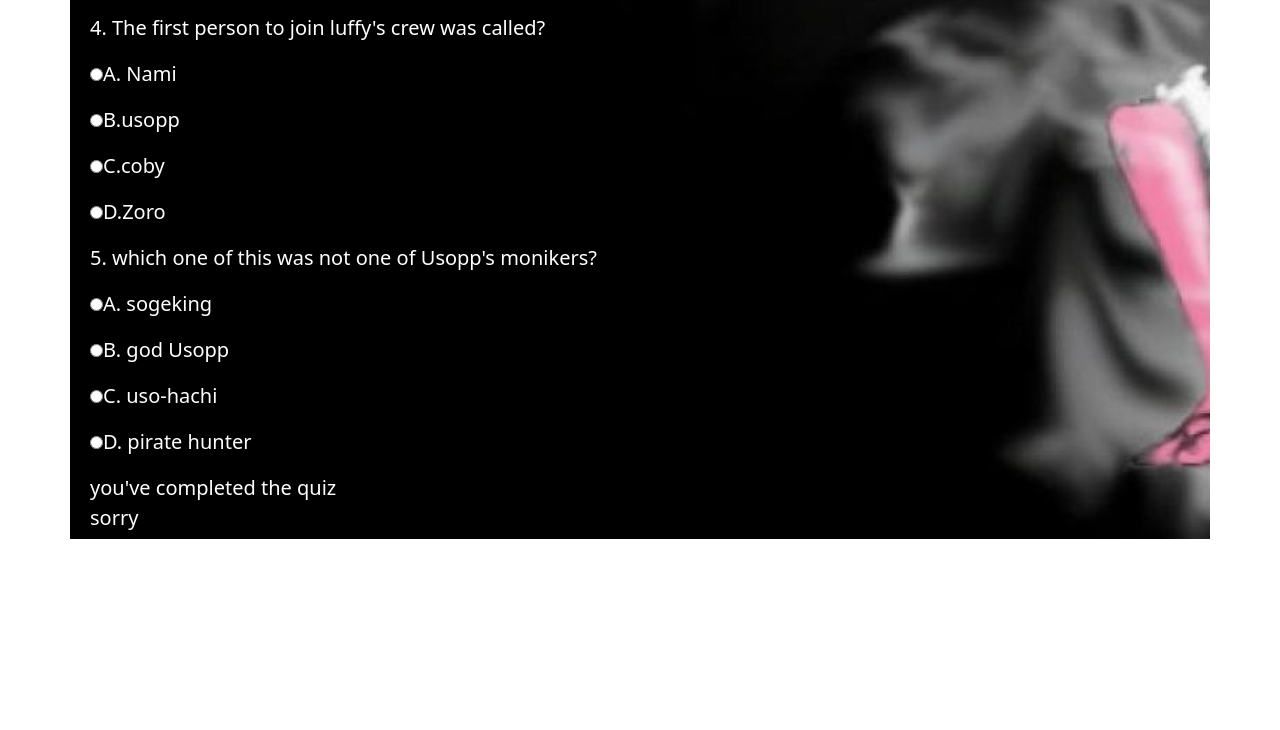
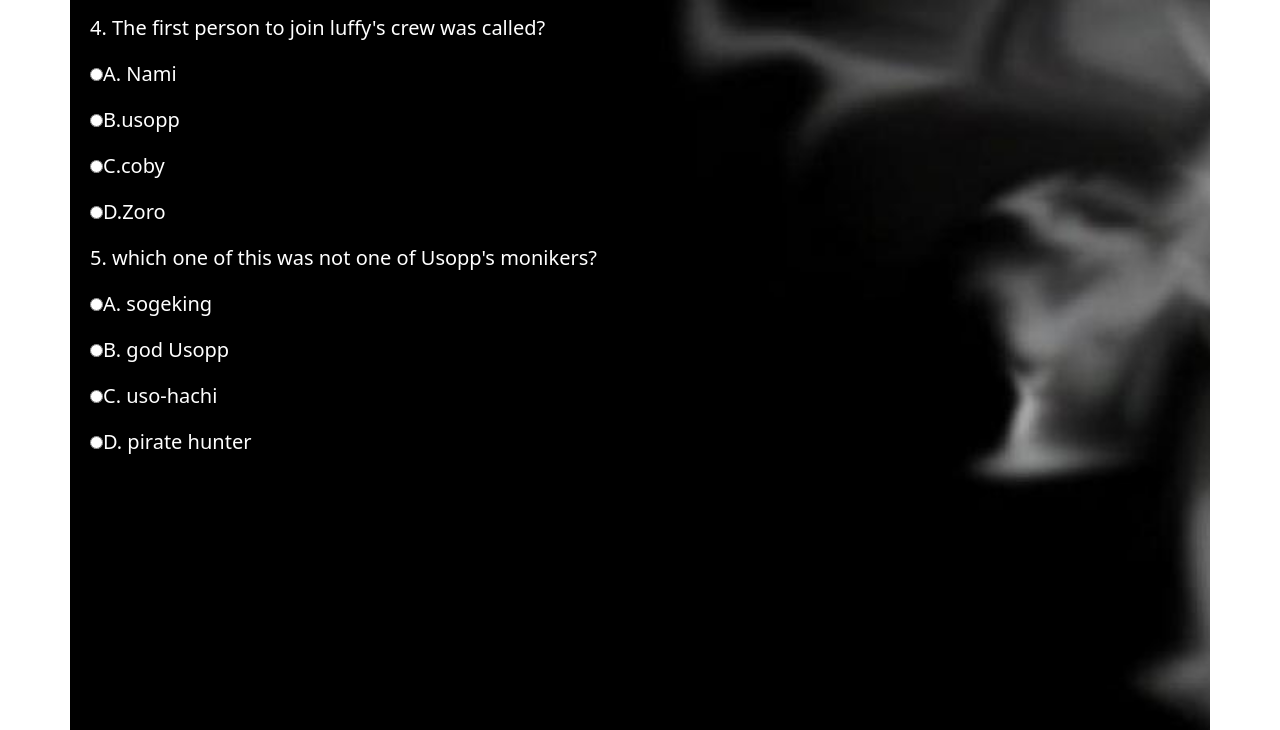
Before and after one commit to Netiar/Quiz-Board, a plain HTML site: page index.html in a window 1280 px wide. Shown: the part 1141-1871 px from the top of the page. Before the commit the page ends 1680 px from the top, so only its background shows below. Drawn offline with nearby package versions, Linux system fonts and the light colour scheme.

Commit message:
deletion of div class features

```diff
--- a/index.html
+++ b/index.html
@@ -64,15 +64,10 @@
                 <p><input type="radio" name="question5" value="uso-hachi">C. uso-hachi</p>
                 <p><input type="radio" name="question5" value="pirate hunter">D. pirate hunter </p>
             </div>
-            <div class="result box">
-                <div class=" comlete_text">you've completed the quiz   </div>
-                <div class="score_text">
-                    <span>sorry</span>
-                </div>
 
 
 
-            </div>
+
 
             </div>
 
--- a/style.css
+++ b/style.css
@@ -6,7 +6,7 @@
 .container
 {
     text-align: center;
-    height: 210vh;
+    height: 240vh;
     width: 80%;
     border-top:2px solid gold;
     background:url(images/1188343.jpg);
@@ -18,7 +18,7 @@
 }
 .start_btn
 {
-    background-color: lavender;
+
 }
 .start_btn button
 {
```
